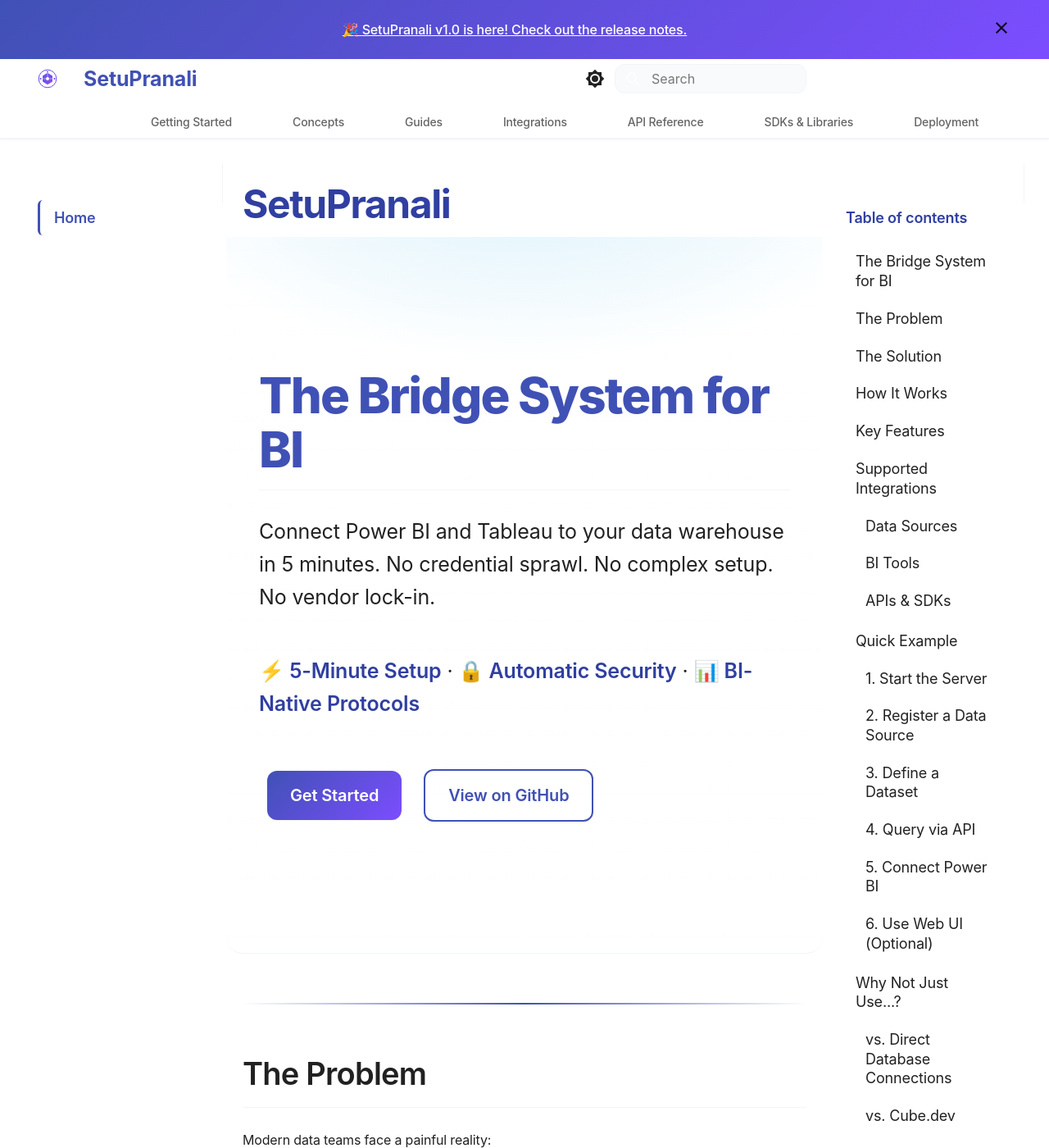
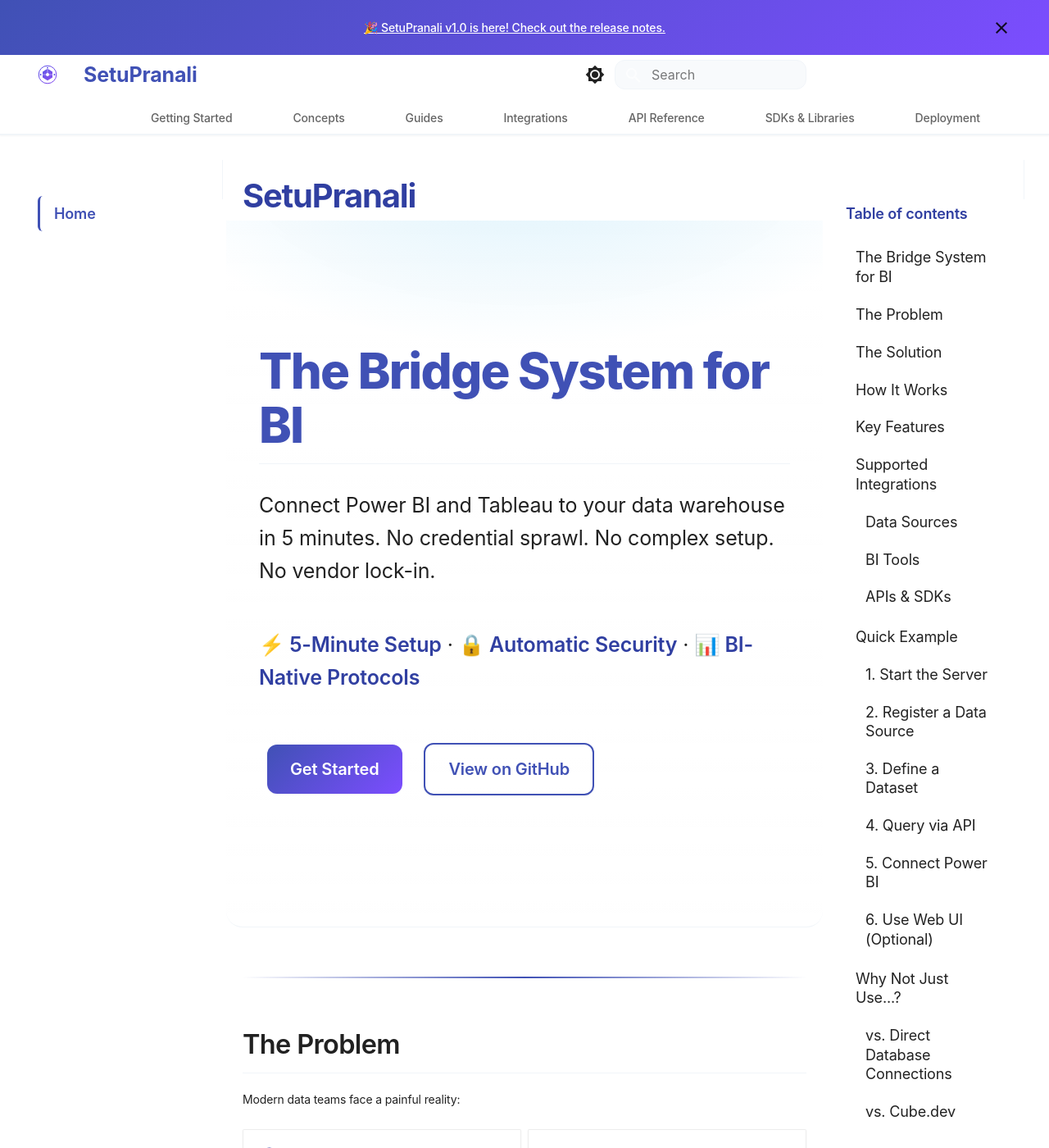
Before and after one commit to setupranali/setupranali.github.io, an MkDocs documentation site: the page built from docs/index.md, in a window 1280 px wide and 1400 px high. Shown: the whole window at 82% size. Built offline with MkDocs 1.6.1 and Material for MkDocs 9.7.7, drawn with Linux system fonts in a browser that asks for light colours; comment, search, counter and statistics services are not loaded.

Commit message:
style: Reduce body text size for better readability
- Reduced body font size from 16px to 14px
- Reduced heading sizes proportionally
- Adjusted line heights for better spacing
- Reduced paragraph and list item spacing
- Smaller navigation font size

```diff
--- a/docs/stylesheets/extra.css
+++ b/docs/stylesheets/extra.css
@@ -75,8 +75,8 @@
 
 body {
   font-family: var(--md-text-font);
-  font-size: 16px;
-  line-height: 1.75;
+  font-size: 14px;
+  line-height: 1.65;
   color: var(--md-typeset-color);
   letter-spacing: -0.01em;
   -webkit-font-smoothing: antialiased;
@@ -84,55 +84,57 @@
 }
 
 .md-typeset {
-  font-size: 16px;
-  line-height: 1.75;
+  font-size: 14px;
+  line-height: 1.65;
   color: var(--md-typeset-color);
 }
 
 .md-typeset h1 {
-  font-size: 2.4rem;
+  font-size: 2rem;
   font-weight: 700;
   letter-spacing: -0.03em;
   line-height: 1.2;
   margin-top: 0;
-  margin-bottom: 1.5rem;
+  margin-bottom: 1.25rem;
   color: var(--md-primary-fg-color--dark);
 }
 
 .md-typeset h2 {
-  font-size: 1.9rem;
+  font-size: 1.625rem;
   font-weight: 600;
   letter-spacing: -0.02em;
   line-height: 1.3;
-  margin-top: 3rem;
-  margin-bottom: 1.25rem;
-  padding-bottom: 0.75rem;
+  margin-top: 2.5rem;
+  margin-bottom: 1rem;
+  padding-bottom: 0.625rem;
   border-bottom: 1px solid var(--md-default-bg-color--lighter);
   color: var(--md-typeset-color);
 }
 
 .md-typeset h3 {
-  font-size: 1.5rem;
+  font-size: 1.25rem;
   font-weight: 600;
   letter-spacing: -0.01em;
   line-height: 1.4;
-  margin-top: 2.5rem;
-  margin-bottom: 1rem;
+  margin-top: 2rem;
+  margin-bottom: 0.875rem;
   color: var(--md-primary-fg-color);
 }
 
 .md-typeset h4 {
-  font-size: 1.25rem;
+  font-size: 1.125rem;
   font-weight: 600;
   line-height: 1.5;
-  margin-top: 2rem;
-  margin-bottom: 0.75rem;
+  margin-top: 1.75rem;
+  margin-bottom: 0.625rem;
 }
 
 .md-typeset p {
-  margin-bottom: 1.5rem;
+  margin-bottom: 1.25rem;
   max-width: 72ch;
   color: var(--md-typeset-color);
+  font-size: 14px;
+  line-height: 1.65;
 }
 
 .md-typeset strong {
@@ -622,13 +624,14 @@
 
 .md-typeset ul,
 .md-typeset ol {
-  margin: 1.5rem 0;
+  margin: 1.25rem 0;
   padding-left: 2rem;
 }
 
 .md-typeset li {
-  margin: 0.75rem 0;
-  line-height: 1.7;
+  margin: 0.5rem 0;
+  line-height: 1.65;
+  font-size: 14px;
 }
 
 .md-typeset ul li::marker {
```
